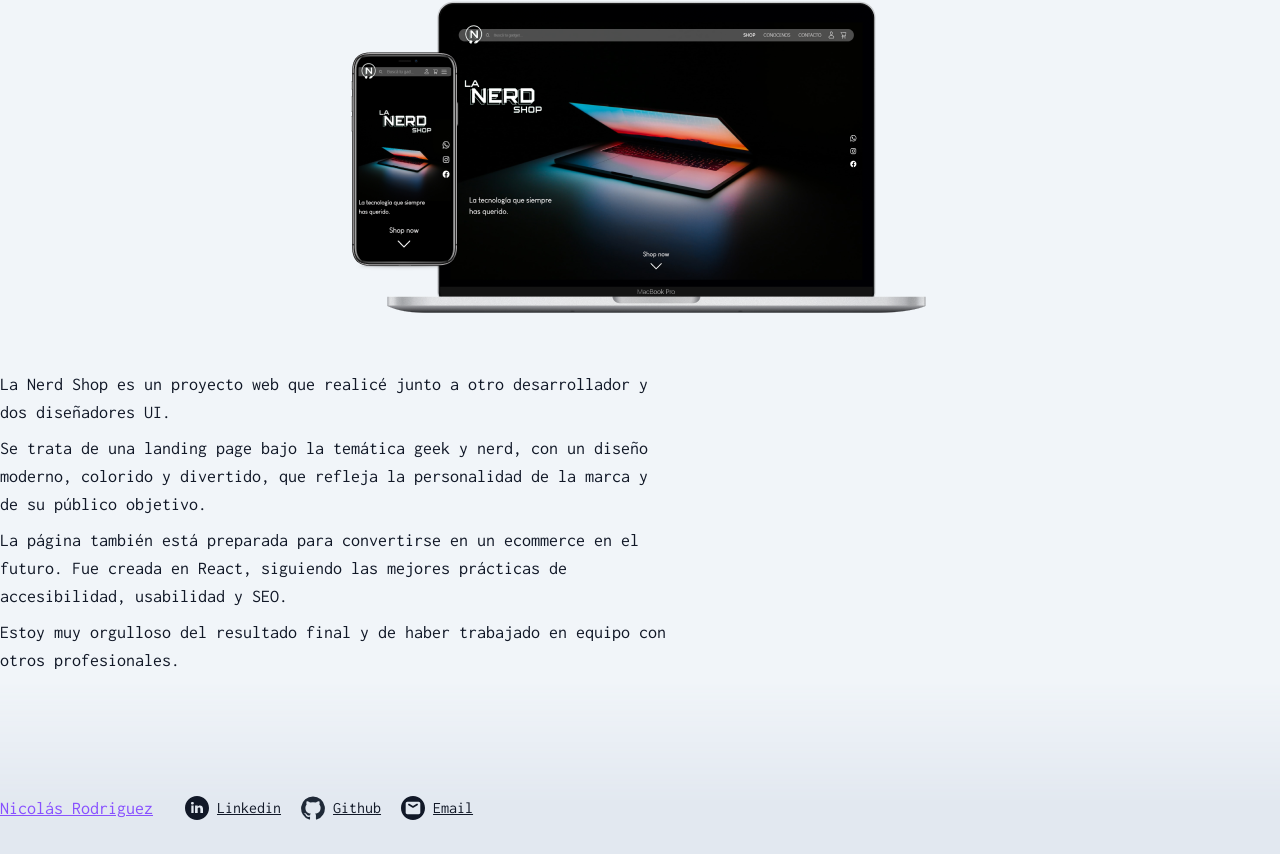
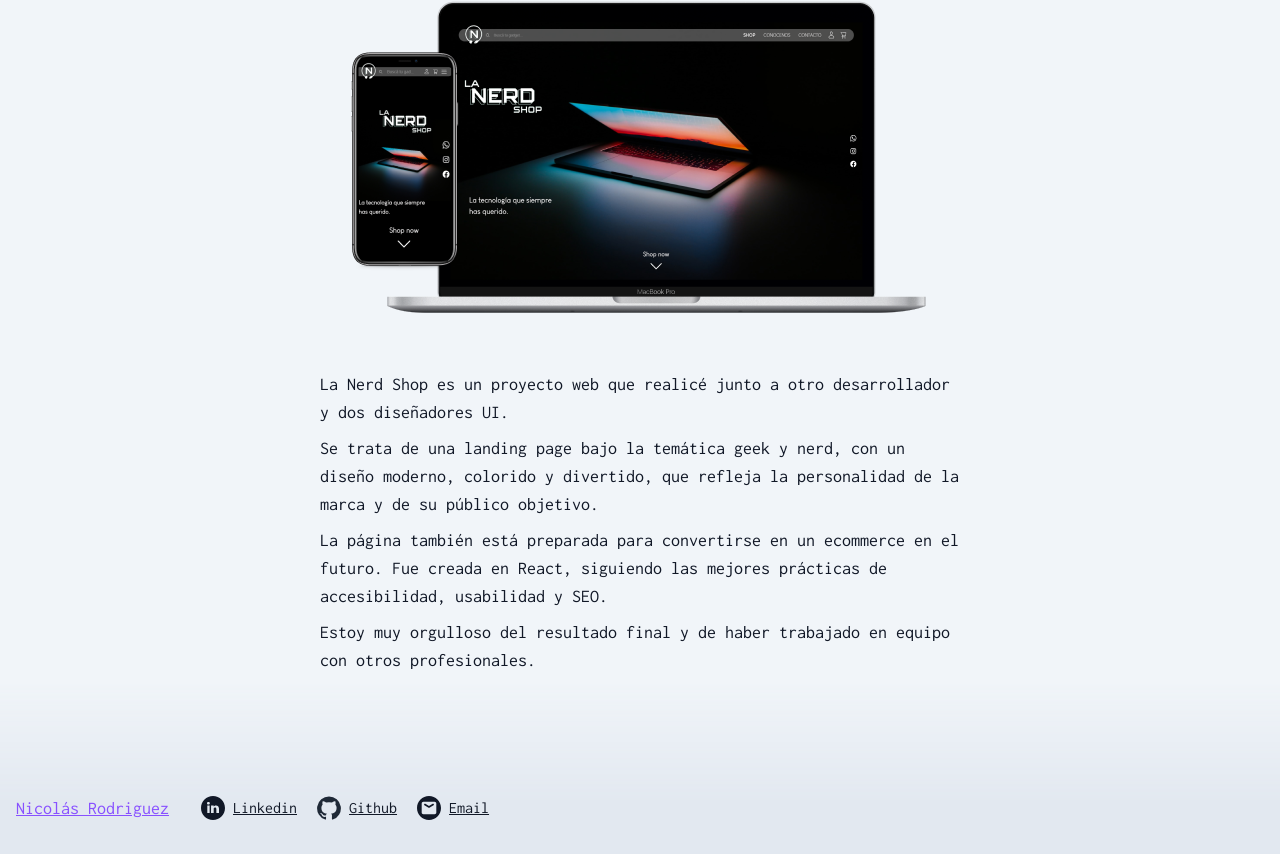
Before and after one commit to nicolasrodriguez3/Portfolio, a React (Vite) app: page /projects/la_nerd_shop in a window 1280 px wide. Shown: the part 156-1010 px from the top of the page. Built offline with nearby package versions, Linux system fonts and the light colour scheme; a web font is replaced by a local one.

Commit message:
Fix Footer container

```diff
--- a/src/components/Footer.jsx
+++ b/src/components/Footer.jsx
@@ -6,7 +6,7 @@
     <>
       <footer className="relative w-full">
         <div className="footer__bg absolute inset-0 z-0 bg-slate-200 bg-bottom bg-no-repeat dark:bg-[#0b111d]"></div>
-        <div className="container mx-auto flex flex-col items-center justify-between gap-4 pb-8 pt-28 sm:flex-row sm:justify-start sm:gap-8 relative">
+        <div className="container mx-auto flex flex-col items-center justify-between gap-4 pb-8 pt-28 px-4 sm:flex-row sm:justify-start sm:gap-8 relative">
           <Link href="/" >
           <a className="text-lg text-inherit hover:text-[#8851ff] dark:hover:text-[#a67cff]">
             Nicolás Rodriguez
--- a/src/views/ProjectView.jsx
+++ b/src/views/ProjectView.jsx
@@ -10,7 +10,7 @@
 
   if (!project)
     return (
-      <div className="flex min-h-screen flex-col max-w-screen-xl mx-auto">
+      <div className="mx-auto flex min-h-screen max-w-screen-xl flex-col">
         <main className="container flex flex-grow flex-col items-center justify-center gap-4">
           <p className="text-2xl">No existe el proyecto 🙁</p>
           <Link href="/">
@@ -23,8 +23,8 @@
       </div>
     );
   return (
-    <div className="flex min-h-screen flex-col max-w-screen-xl mx-auto">
-      <div className="container mx-auto flex flex-grow flex-col justify-center pt-12">
+    <div className="flex min-h-screen flex-col ">
+      <div className="container mx-auto flex max-w-screen-xl flex-grow flex-col justify-center pt-12">
         <h2 className="flex w-full items-center gap-4 p-4 text-left text-4xl">
           <a onClick={() => setLocation("/")}>
             <ArrowLeftIcon className="h-10 w-10" />
@@ -38,7 +38,7 @@
             className="mx-auto max-w-full object-contain"
           />
         </picture>
-        <figcaption className="max-w-2xl pt-8">
+        <figcaption className="max-w-2xl mx-auto pt-8 px-4">
           {project.textParagraph.map((text) => (
             <p key={text} className="mb-2 text-left text-lg">
               {text}
```
